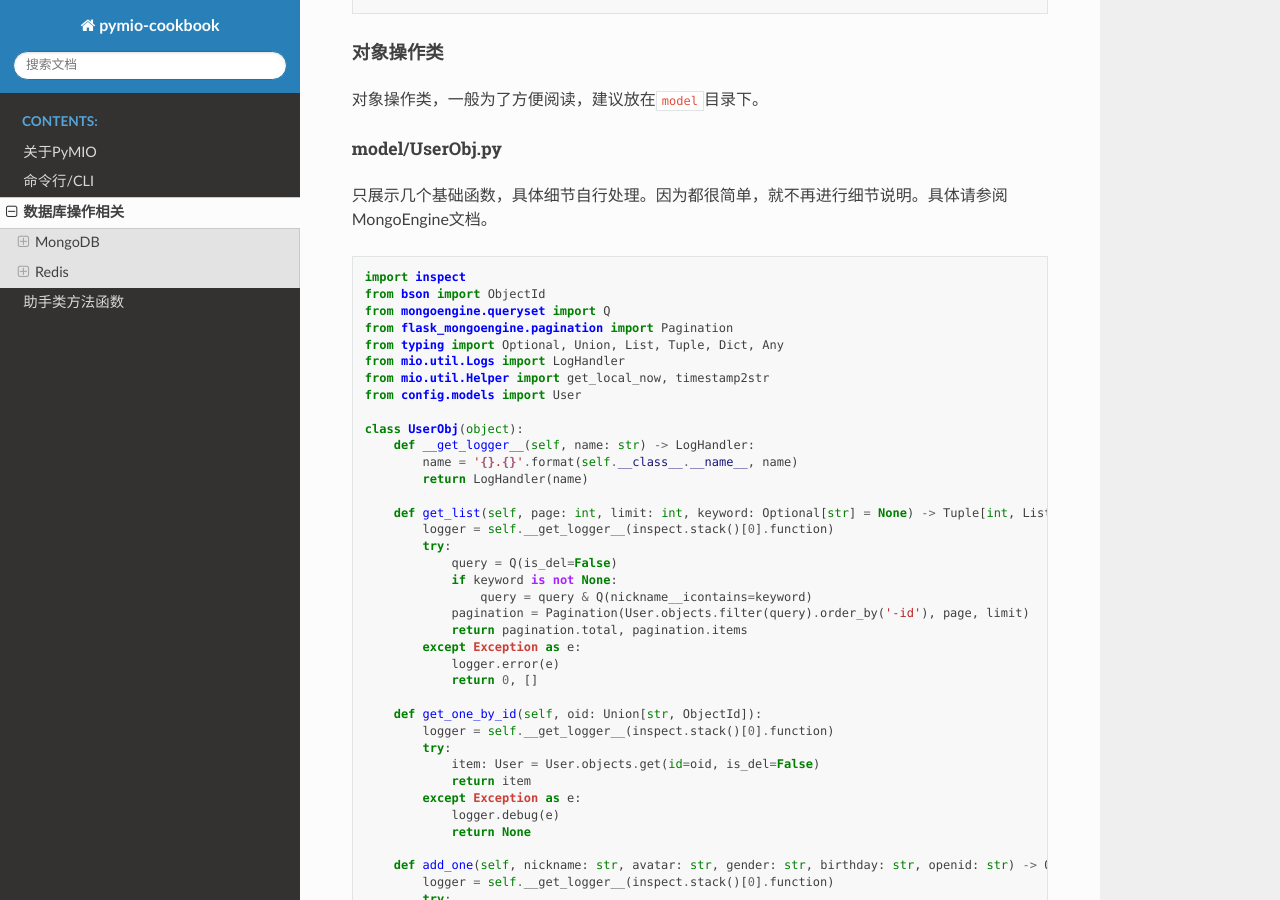
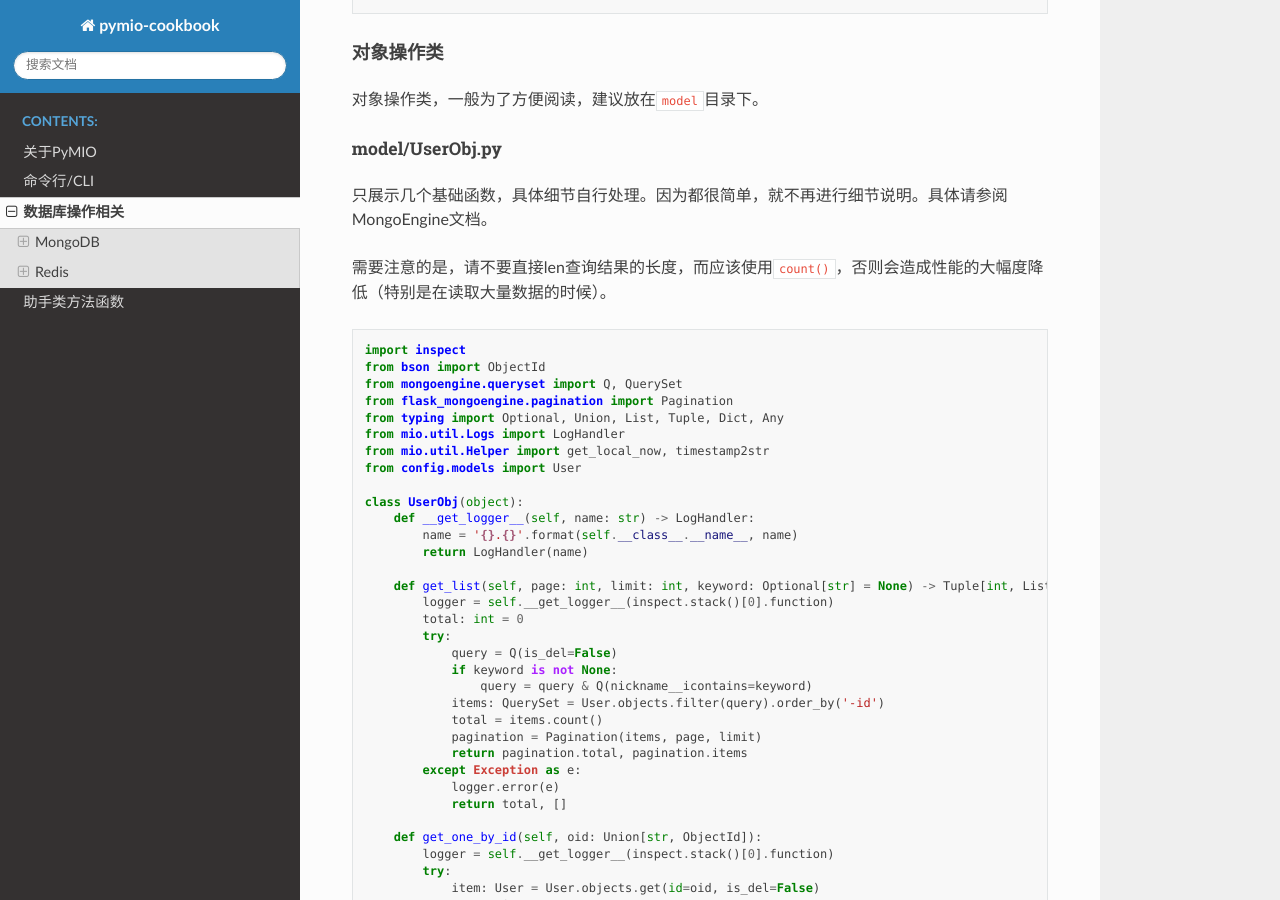
Before and after one commit to 0ldm0s/pymio-book, a Sphinx documentation site: the page built from source/zh-cn/database.md, in a window 1280 px wide and 900 px high, scrolled down 3391 px. Built offline with Sphinx 7.4.7 and the Read the Docs theme 2.0.0, drawn with Linux system fonts in a browser that asks for light colours.

Commit message:
优化写法

````diff
--- a/source/zh-cn/database.md
+++ b/source/zh-cn/database.md
@@ -169,10 +169,12 @@ class Feedback(Document):
 
 只展示几个基础函数，具体细节自行处理。因为都很简单，就不再进行细节说明。具体请参阅MongoEngine文档。
 
+需要注意的是，请不要直接len查询结果的长度，而应该使用`count()`，否则会造成性能的大幅度降低（特别是在读取大量数据的时候）。
+
 ```python
 import inspect
 from bson import ObjectId
-from mongoengine.queryset import Q
+from mongoengine.queryset import Q, QuerySet
 from flask_mongoengine.pagination import Pagination
 from typing import Optional, Union, List, Tuple, Dict, Any
 from mio.util.Logs import LogHandler
@@ -186,15 +188,18 @@ class UserObj(object):
 
     def get_list(self, page: int, limit: int, keyword: Optional[str] = None) -> Tuple[int, List[User]]:
         logger = self.__get_logger__(inspect.stack()[0].function)
+        total: int = 0
         try:
             query = Q(is_del=False)
             if keyword is not None:
                 query = query & Q(nickname__icontains=keyword)
-            pagination = Pagination(User.objects.filter(query).order_by('-id'), page, limit)
+            items: QuerySet = User.objects.filter(query).order_by('-id')
+            total = items.count()
+            pagination = Pagination(items, page, limit)
             return pagination.total, pagination.items
         except Exception as e:
             logger.error(e)
-            return 0, []
+            return total, []
 
     def get_one_by_id(self, oid: Union[str, ObjectId]):
         logger = self.__get_logger__(inspect.stack()[0].function)
````
Also changed, not shown: source/zh-cn/cli.md (+2 -0 lines).
